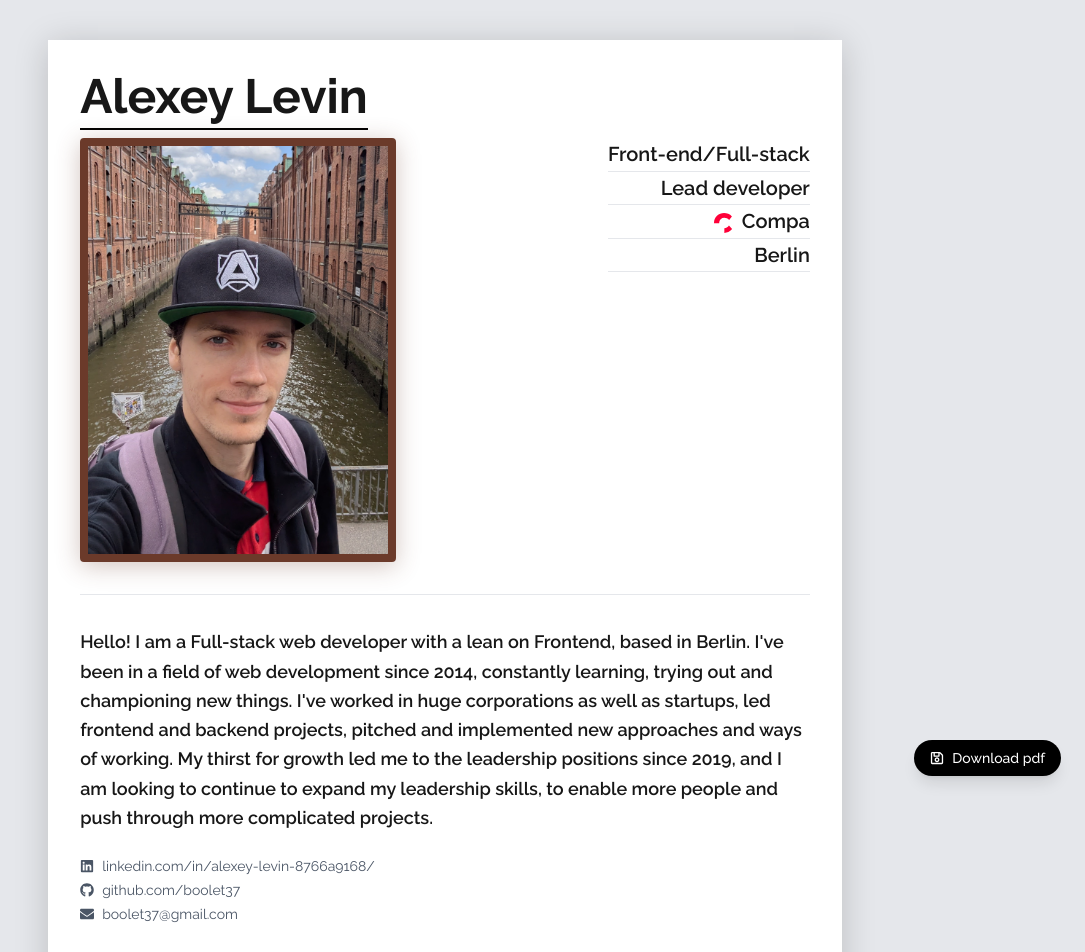
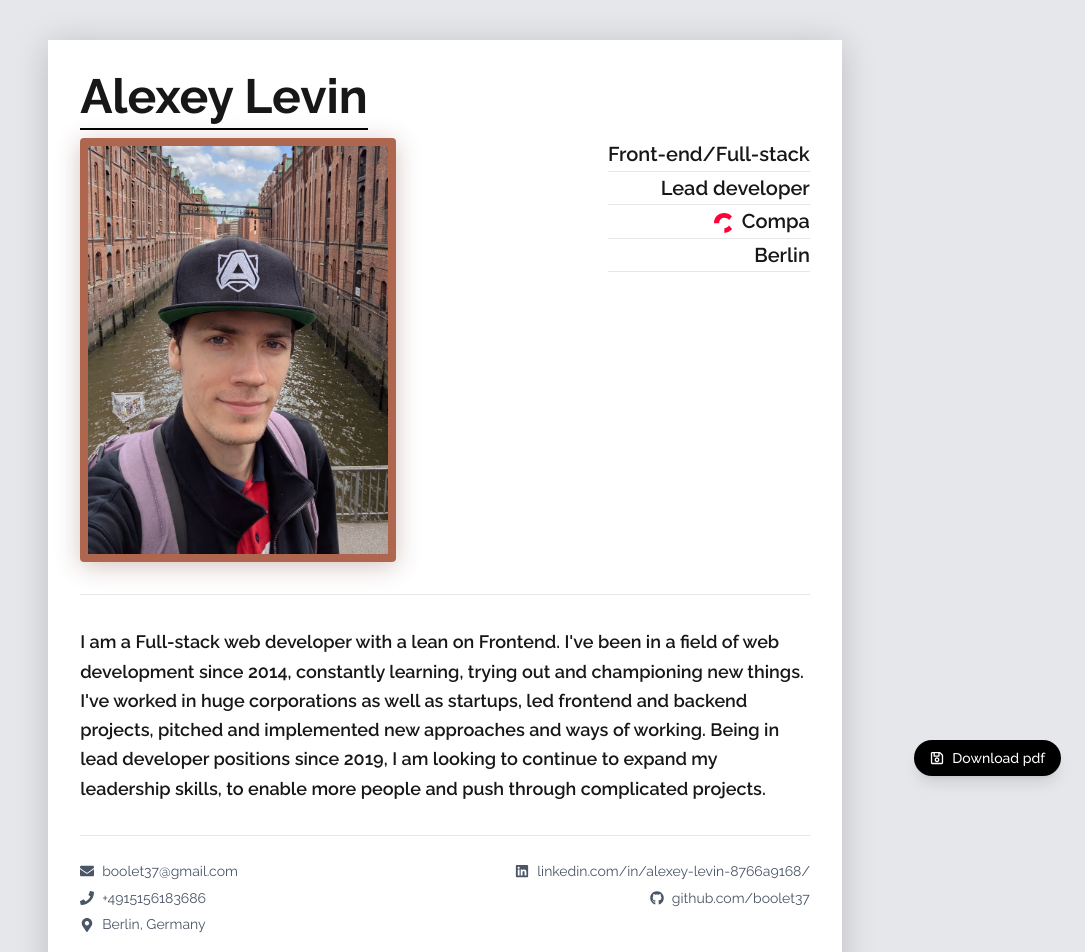
Before and after one commit to BooleT37/home, a Next.js app: page /cv in a window 1280 px wide. Shown: the top 952 px of the page, without its empty margins (195-1280 px from the left). Built offline with nearby package versions, Linux system fonts and the light colour scheme; a web font is replaced by a local one.

Commit message:
Add more data to the intro page

```diff
--- a/app/cv/IntroPage.tsx
+++ b/app/cv/IntroPage.tsx
@@ -1,5 +1,12 @@
 import Image from "next/image";
-import { FaLinkedin, FaGithub, FaEnvelope, FaLink } from "react-icons/fa";
+import {
+  FaLinkedin,
+  FaGithub,
+  FaEnvelope,
+  FaLink,
+  FaPhone,
+  FaMapMarkerAlt,
+} from "react-icons/fa";
 import PageWrapper from "./PageWrapper";
 
 export default function IntroPage() {
@@ -12,7 +19,7 @@ export default function IntroPage() {
         </div>
       </div>
       <div className="flex gap-8">
-        <div className="rounded border-8 border-[#6B3A2A] shadow-[0_4px_24px_rgba(107,58,42,0.3)] shrink-0">
+        <div className="rounded border-8 border-[#af664e] shadow-[0_4px_24px_rgba(107,58,42,0.3)] shrink-0">
           <Image
             src="/my-photo.jpeg"
             alt="My photo"
@@ -43,16 +50,34 @@ export default function IntroPage() {
       </div>
       <hr className="mt-8 border-t border-gray-200" />
       <div className="mt-8 text-lg leading-relaxed break-inside-avoid font-semibold">
-        Hello! I am a Full-stack web developer with a lean on Frontend, based in
-        Berlin. I&apos;ve been in a field of web development since 2014,
-        constantly learning, trying out and championing new things. I&apos;ve
-        worked in huge corporations as well as startups, led frontend and
-        backend projects, pitched and implemented new approaches and ways of
-        working. My thirst for growth led me to the leadership positions since
-        2019, and I am looking to continue to expand my leadership skills, to
-        enable more people and push through more complicated projects.
+        I am a Full-stack web developer with a lean on Frontend. I&apos;ve been
+        in a field of web development since 2014, constantly learning, trying
+        out and championing new things. I&apos;ve worked in huge corporations as
+        well as startups, led frontend and backend projects, pitched and
+        implemented new approaches and ways of working. Being in lead developer
+        positions since 2019, I am looking to continue to expand my leadership
+        skills, to enable more people and push through complicated projects.
       </div>
-      <div className="mt-6 flex flex-col gap-1 text-sm text-gray-600">
+      <hr className="mt-8 border-t border-gray-200" />
+      <div className="mt-6 grid grid-cols-2 gap-1 text-sm text-gray-600 leading-relaxed">
+        <div className="flex flex-col gap-1">
+          <a
+            href="mailto:boolet37@gmail.com"
+            className="flex items-center gap-2 hover:text-black"
+          >
+            <FaEnvelope />
+            boolet37@gmail.com
+          </a>
+          <span className="flex items-center gap-2">
+            <FaPhone />
+            +4915156183686
+          </span>
+          <span className="flex items-center gap-2">
+            <FaMapMarkerAlt />
+            Berlin, Germany
+          </span>
+        </div>
+        <div className="flex flex-col gap-1 items-end">
           <a
             href="https://www.linkedin.com/in/alexey-levin-8766a9168/?locale=en_US"
             target="_blank"
@@ -72,13 +97,6 @@ export default function IntroPage() {
             github.com/boolet37
           </a>
           <a
-          href="mailto:boolet37@gmail.com"
-          className="flex items-center gap-2 hover:text-black"
-        >
-          <FaEnvelope />
-          boolet37@gmail.com
-        </a>
-        <a
             href="https://boolet-home.vercel.app/cv"
             className="hidden print:flex items-center gap-2"
           >
@@ -86,6 +104,7 @@ export default function IntroPage() {
             boolet-home.vercel.app/cv
           </a>
         </div>
+      </div>
     </PageWrapper>
   );
 }
```
Lines whose indentation alone changed are shown as unchanged.
